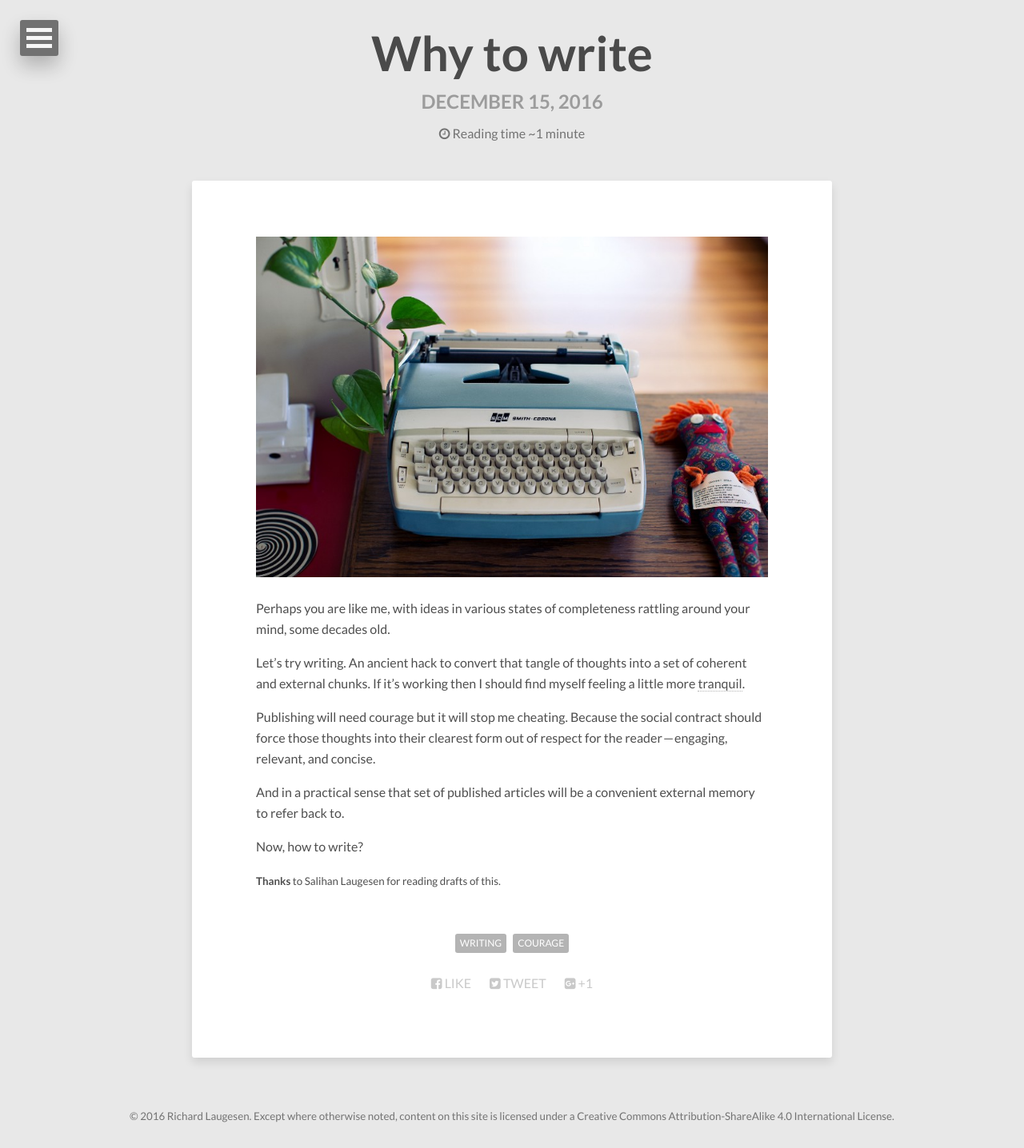
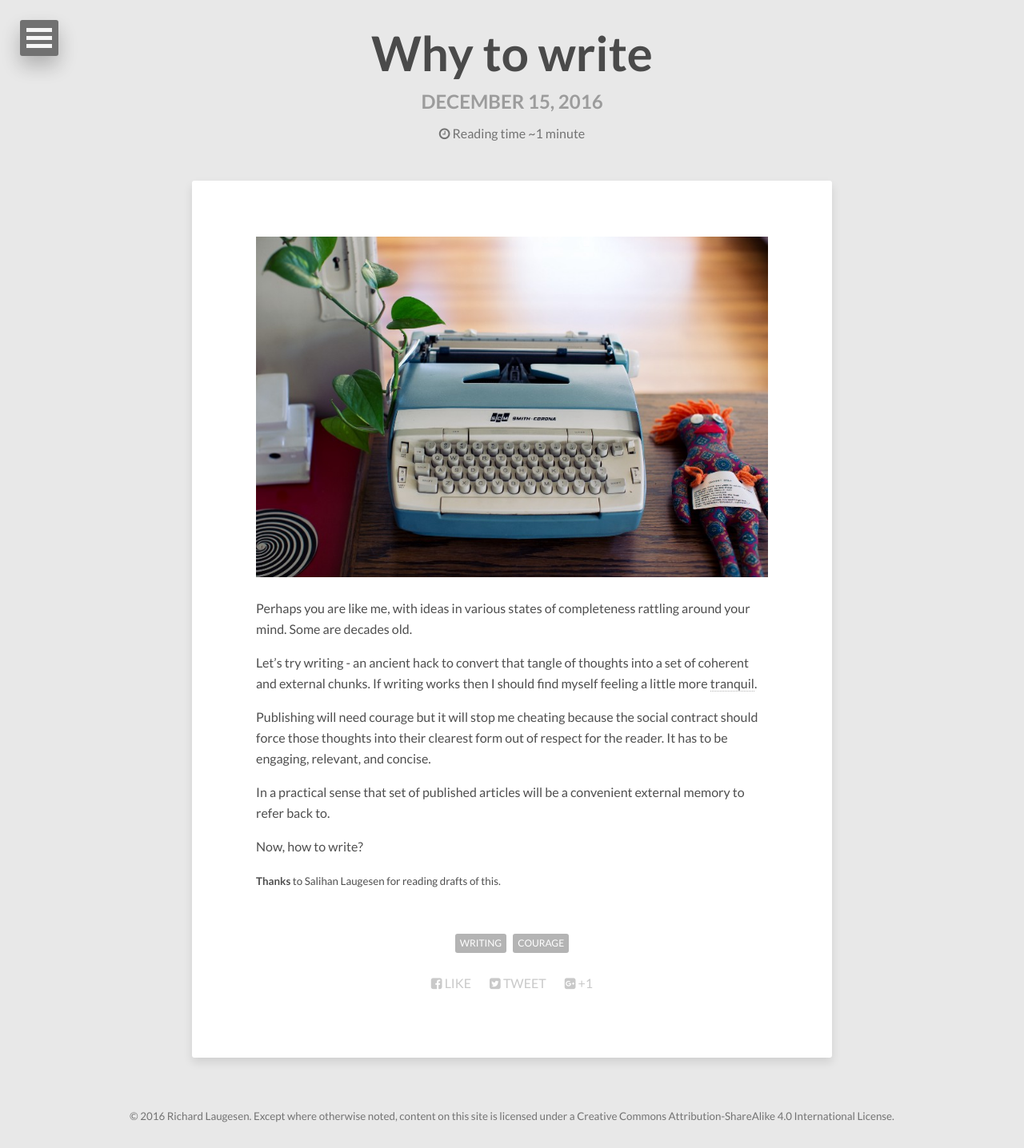
Before and after one commit to richardlaugesen/richardlaugesen, a Jekyll site: the page built from _posts/2016-12-15-why-to-write.md, in a window 1280 px wide. Shown: the whole page at 80% size. Built offline with Jekyll 4.4.1, drawn with Linux system fonts in a browser that asks for light colours; nearby versions of some CDN libraries.

Commit message:
Edited why-to-write

```diff
--- a/_posts/2016-12-15-why-to-write.md
+++ b/_posts/2016-12-15-why-to-write.md
@@ -8,13 +8,13 @@ tags:
 
 ![Not my typewriter, mine is an Adler Tippa 2. https://unsplash.com/photos/HbbHfXvb6Xw](/images/typewriter.jpg "Not my typewriter, mine is an Adler Tippa 2. https://unsplash.com/photos/HbbHfXvb6Xw")
 
-Perhaps you are like me, with ideas in various states of completeness rattling around your mind, some decades old.
+Perhaps you are like me, with ideas in various states of completeness rattling around your mind. Some are decades old.
 
-Let’s try writing. An ancient hack to convert that tangle of thoughts into a set of coherent and external chunks. If it’s working then I should find myself feeling a little more [tranquil](https://en.m.wikipedia.org/wiki/Ataraxia).
+Let’s try writing - an ancient hack to convert that tangle of thoughts into a set of coherent and external chunks. If writing works then I should find myself feeling a little more [tranquil](https://en.m.wikipedia.org/wiki/Ataraxia).
 
-Publishing will need courage but it will stop me cheating. Because the social contract should force those thoughts into their clearest form out of respect for the reader — engaging, relevant, and concise.
+Publishing will need courage but it will stop me cheating because the social contract should force those thoughts into their clearest form out of respect for the reader. It has to be engaging, relevant, and concise.
 
-And in a practical sense that set of published articles will be a convenient external memory to refer back to.
+In a practical sense that set of published articles will be a convenient external memory to refer back to.
 
 Now, how to write?
 
```
